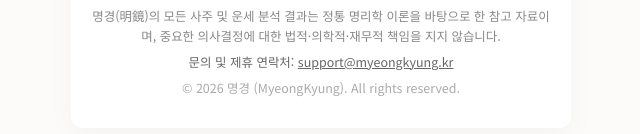
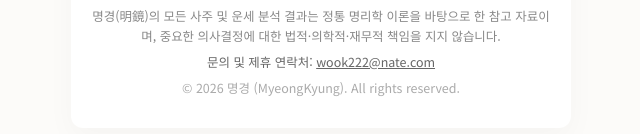
Before and after one commit to fortuner7777/myeongkyung-web, a plain HTML site: page index.html in a window 1280 px wide. Shown: the part 4743-4877 px from the top of the page, 319-959 px from the left. Drawn offline with nearby package versions, Linux system fonts and the light colour scheme; some packages are replaced by stand-ins of ours; a script that the page names is missing.

Commit message:
Update index.html

```diff
--- a/index.html
+++ b/index.html
@@ -419,7 +419,7 @@
       명경(明鏡)의 모든 사주 및 운세 분석 결과는 정통 명리학 이론을 바탕으로 한 참고 자료이며, 중요한 의사결정에 대한 법적·의학적·재무적 책임을 지지 않습니다.
     </p>
     <p style="margin-bottom: 6px; color: #666;">
-      문의 및 제휴 연락처: <a href="mailto:support@myeongkyung.kr" style="color: #666; text-decoration: underline;">support@myeongkyung.kr</a>
+      문의 및 제휴 연락처: <a href="mailto:wook222@nate.com" style="color: #666; text-decoration: underline;">wook222@nate.com</a>
     </p>
     <p style="margin: 0; color: #aaa;">
       © 2026 명경 (MyeongKyung). All rights reserved.
```
